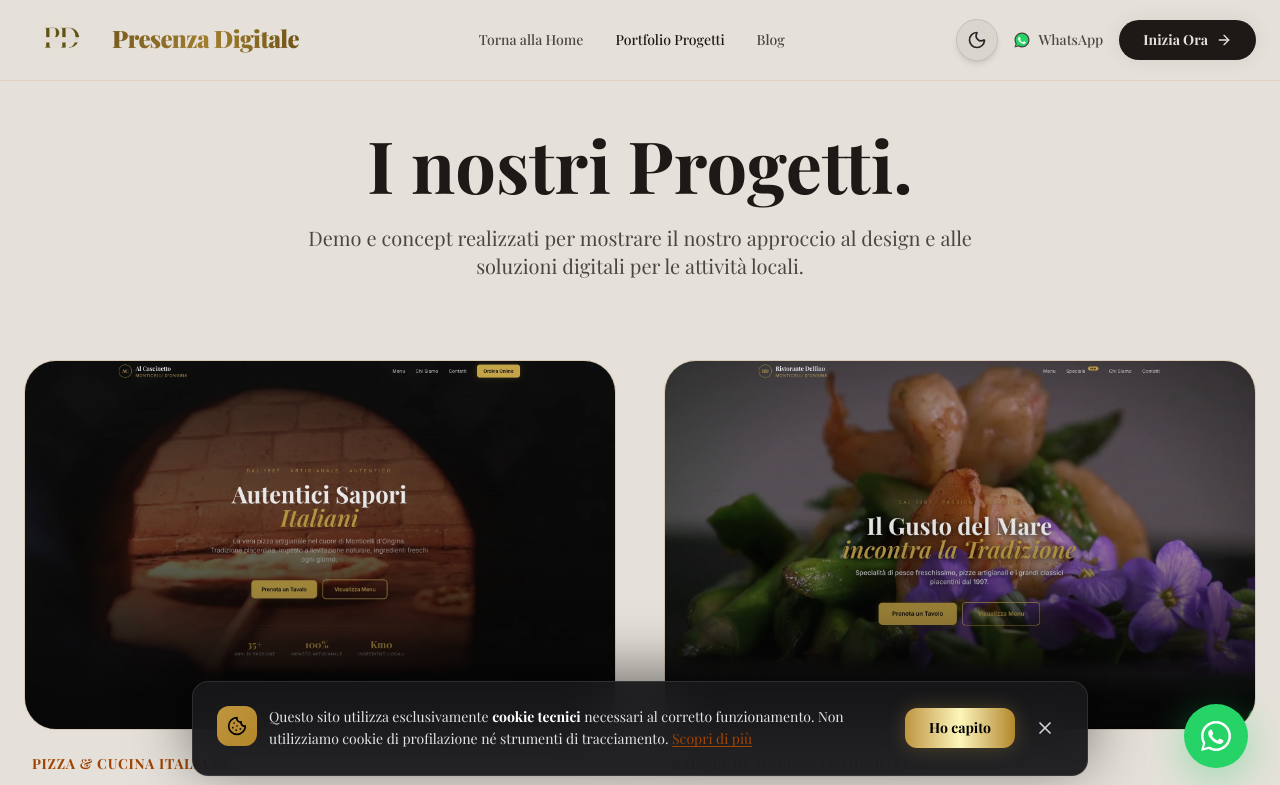
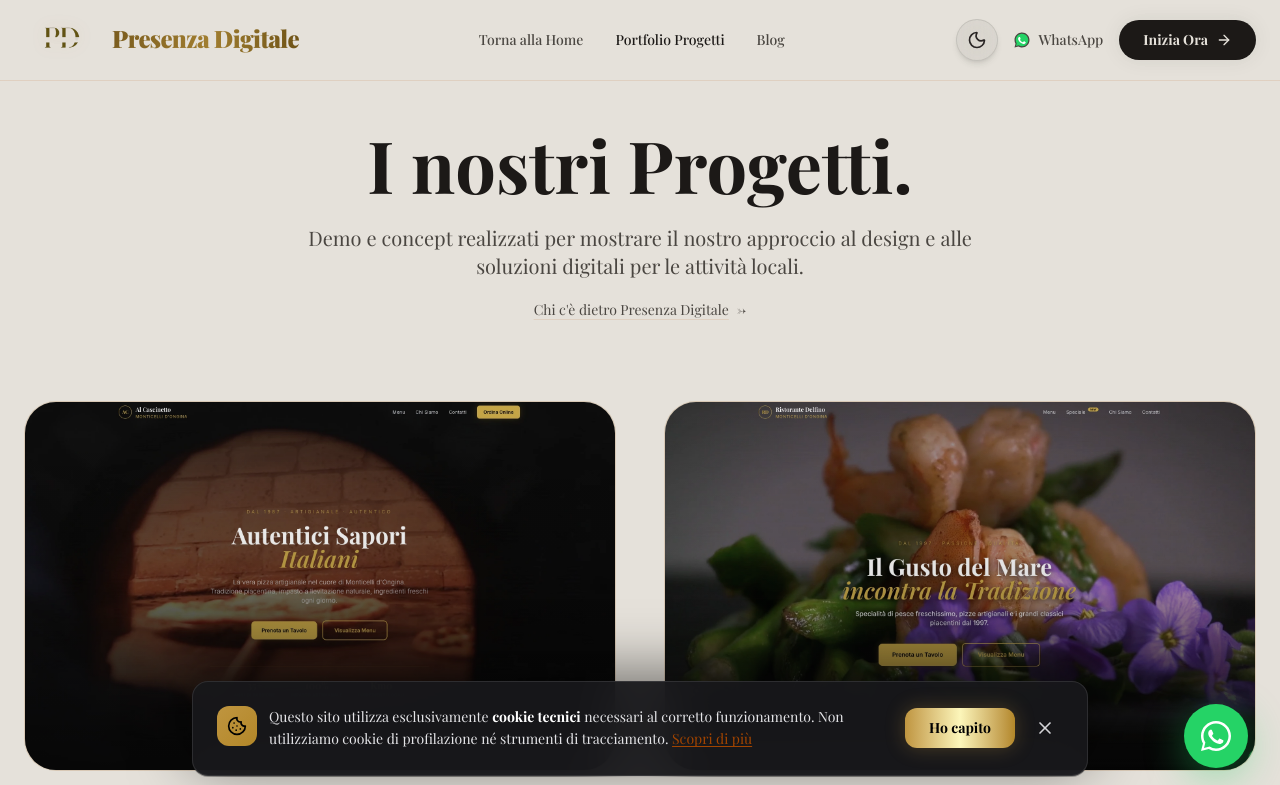
Before and after one commit to alebaia81/presenza_digitale, a React (Vite) app: page /progetti in a window 1280 px wide. Shown: the top 785 px of the page. Built offline with nearby package versions, Linux system fonts and the light colour scheme.

Commit message:
feat(progetti): aggiunto link portfolio personale sotto il titolo della pagina Progetti

```diff
--- a/src/pages/ProjectsPage.tsx
+++ b/src/pages/ProjectsPage.tsx
@@ -54,6 +54,15 @@ export default function ProjectsPage() {
         <div className="mb-20 text-center">
           <h1 className="text-5xl md:text-7xl font-bold text-text-primary mb-6 font-serif">I nostri Progetti.</h1>
           <p className="text-xl text-text-secondary max-w-2xl mx-auto font-light">Demo e concept realizzati per mostrare il nostro approccio al design e alle soluzioni digitali per le attività locali.</p>
+          <a
+            href="https://alebaia81.github.io/alessandrobaiamonte/"
+            target="_blank"
+            rel="noopener noreferrer"
+            className="inline-flex items-center gap-2 mt-5 text-sm text-text-secondary hover:text-text-primary transition-colors group"
+          >
+            <span className="underline underline-offset-4 decoration-border-primary group-hover:decoration-gold-amber transition-colors">Chi c'è dietro Presenza Digitale</span>
+            <span className="group-hover:translate-x-1 transition-transform">→</span>
+          </a>
         </div>
 
         <div className="grid grid-cols-1 md:grid-cols-2 gap-12">
```
